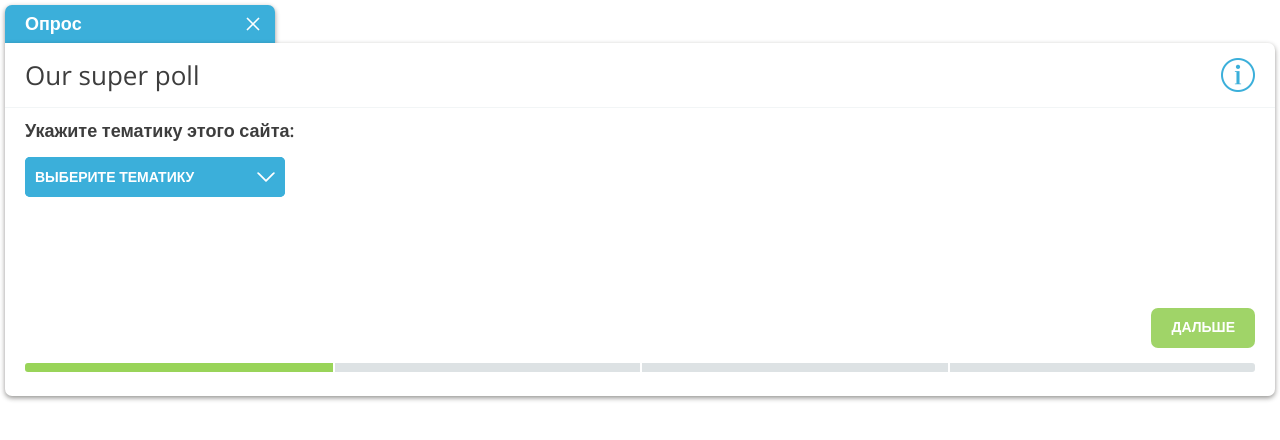
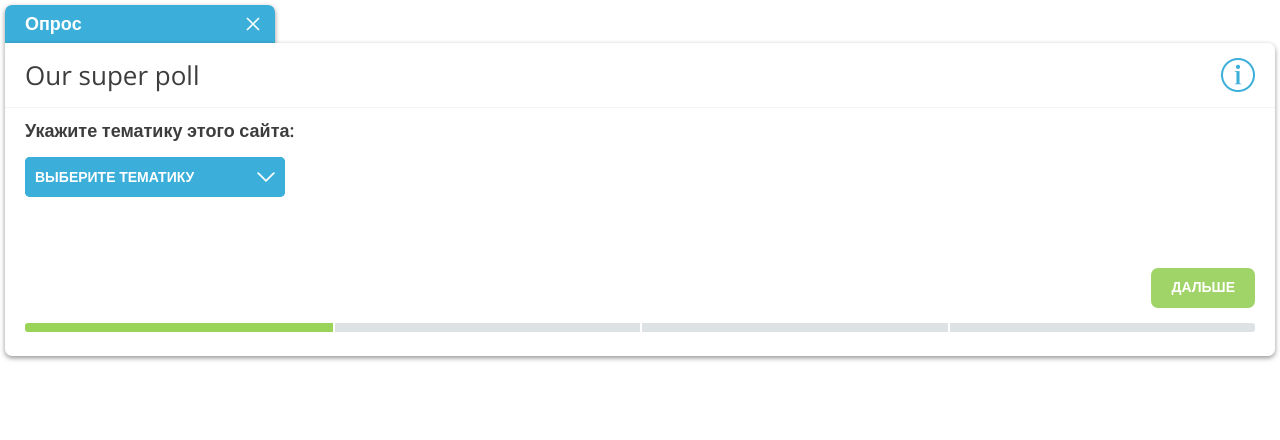
Before and after one commit to ucoz-andrew/helpInternet, a plain HTML site: page window.html in a window 1280 px wide. Drawn offline with nearby package versions, Linux system fonts and the light colour scheme.

```diff
--- a/css/default.css
+++ b/css/default.css
@@ -130,7 +130,7 @@
 	background: url(./../img/uModalWnd__info.png) no-repeat right center;
 }
 .uModalWnd__question-wrap {
-	min-height: 190px;
+	min-height: 150px;
 	padding-top: 10px;
 }
 .uModalWnd__question {
```
